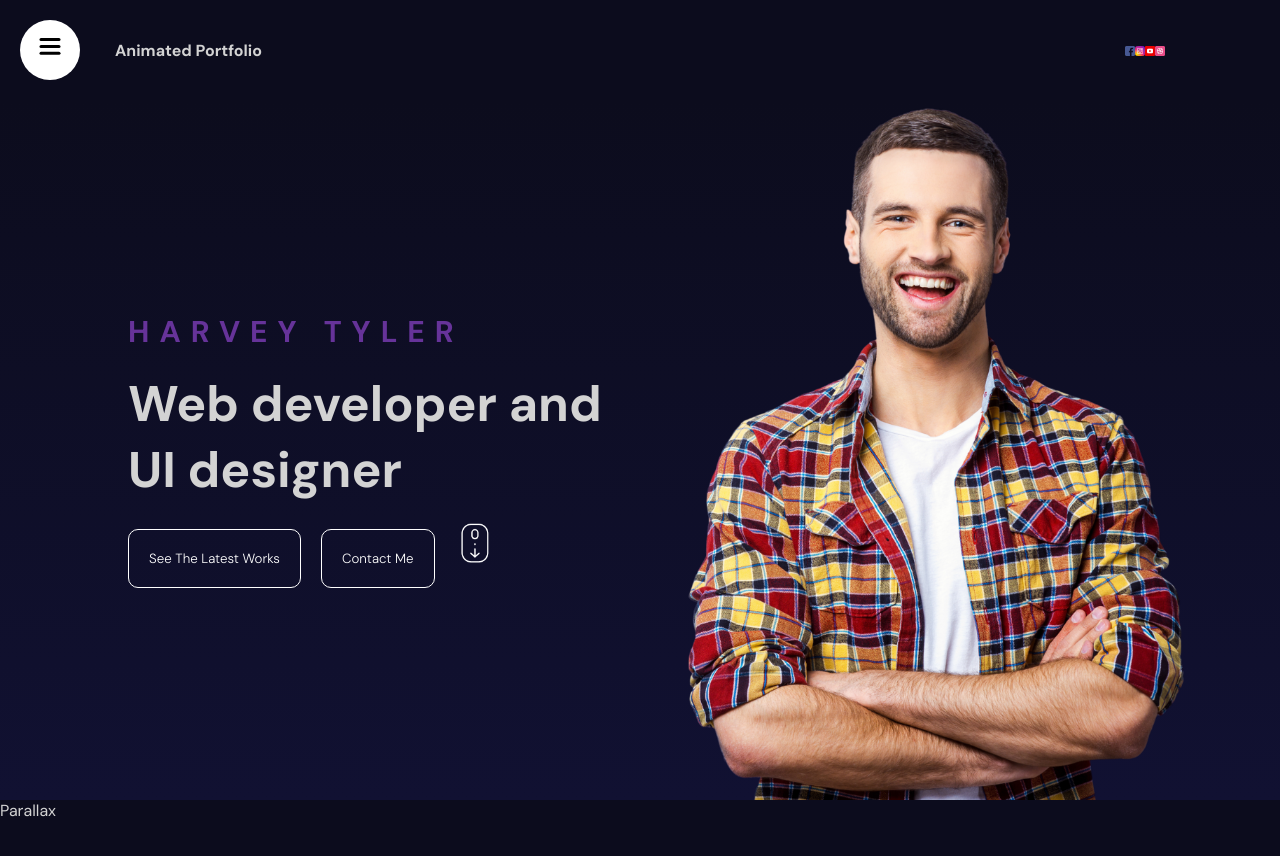
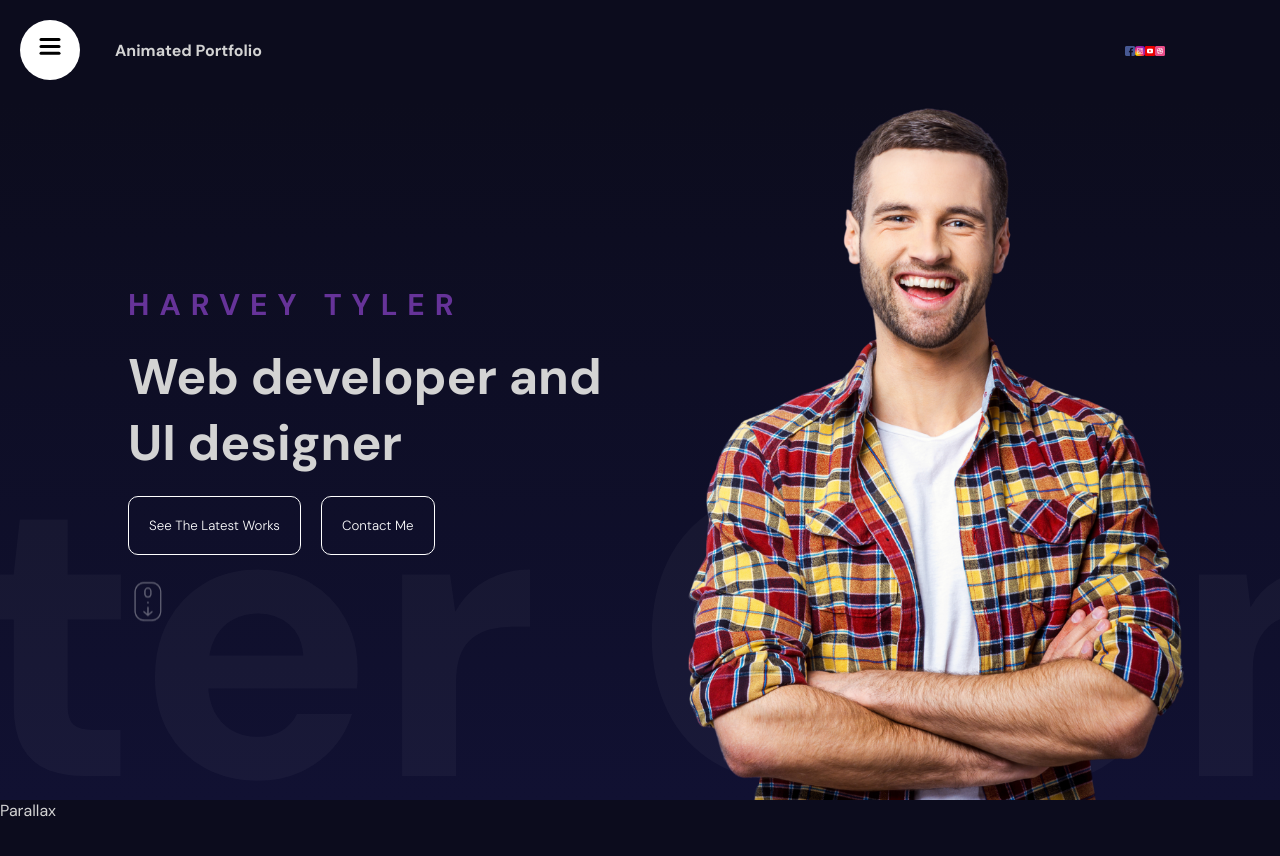
Before and after one commit to Mahmoud-Shoura/animated-portfolio, a React (Vite) app: page / in a window 1280 px wide. Shown: the top 856 px of the page. Built offline with nearby package versions, Linux system fonts and the light colour scheme.

Commit message:
edit for hero file

```diff
--- a/src/components/hero/Hero.jsx
+++ b/src/components/hero/Hero.jsx
@@ -1,22 +1,79 @@
 import "./hero.scss";
+import { motion } from "framer-motion";
+
+const textVariants = {
+  initial: {
+    x: -500,
+    opacity: 0,
+  },
+  animate: {
+    x: 0,
+    opacity: 1,
+    transition: {
+      duration: 1,
+      staggerChildren: 0.1,
+    },
+  },
+  scrollButton: {
+    opacity: 0,
+    y: 10,
+    transition: {
+      duration: 2,
+      repeat: Infinity,
+    },
+  },
+};
+
+const sliderVariants = {
+  initial: {
+    x: 0,
+  },
+  animate: {
+    x: "-220%",
+    transition: {
+      repeat: Infinity,
+      repeatType: "mirror",
+      duration: 20,
+    },
+  },
+};
 
 const Hero = () => {
   return (
     <div className="hero">
       <div className="wrapper">
-        <div className="textContainer">
-          <h2>HARVEY TYLER</h2>
-          <h1>Web developer and UI designer</h1>
-          <div className="buttons">
-            <button>See The Latest Works</button>
-            <button>Contact Me</button>
-            <img src="/public/scroll.png" alt="" />
-          </div>
-        </div>
+        <motion.div
+          className="textContainer"
+          variants={textVariants}
+          initial="initial"
+          animate="animate"
+        >
+          <motion.h2 variants={textVariants}>HARVEY TYLER</motion.h2>
+          <motion.h1 variants={textVariants}>
+            Web developer and UI designer
+          </motion.h1>
+          <motion.div variants={textVariants} className="buttons">
+            <motion.button variants={textVariants}>
+              See The Latest Works
+            </motion.button>
+            <motion.button variants={textVariants}>Contact Me</motion.button>
+          </motion.div>
+          <motion.img
+            variants={textVariants}
+            animate="scrollButton"
+            src="/public/scroll.png"
+            alt=""
+          />
+        </motion.div>
       </div>
-      <div className="slidingTextContainer">
+      <motion.div
+        className="slidingTextContainer"
+        variants={sliderVariants}
+        initial="initial"
+        animate="animate"
+      >
         Writer Content Creator Influencer
-      </div>
+      </motion.div>
       <div className="imageContainer">
         <img src="/public/hero.png" alt="" />
       </div>
--- a/src/components/hero/hero.scss
+++ b/src/components/hero/hero.scss
@@ -53,13 +53,16 @@
         position: absolute;
         top: 0; right: 0;
     }
-    // .imageContainer img{
-    //     width: 50%;
-    //     margin-left: 350px;
-    // }
+
 
     .slidingTextContainer {
-
+        position: absolute;
+        font-size: 50vh;
+        bottom: -100px;
+        white-space: nowrap;
+        color: #ffffff09;
+        width: 50%;
+        font-weight: bold;
     }
 
 }
```
